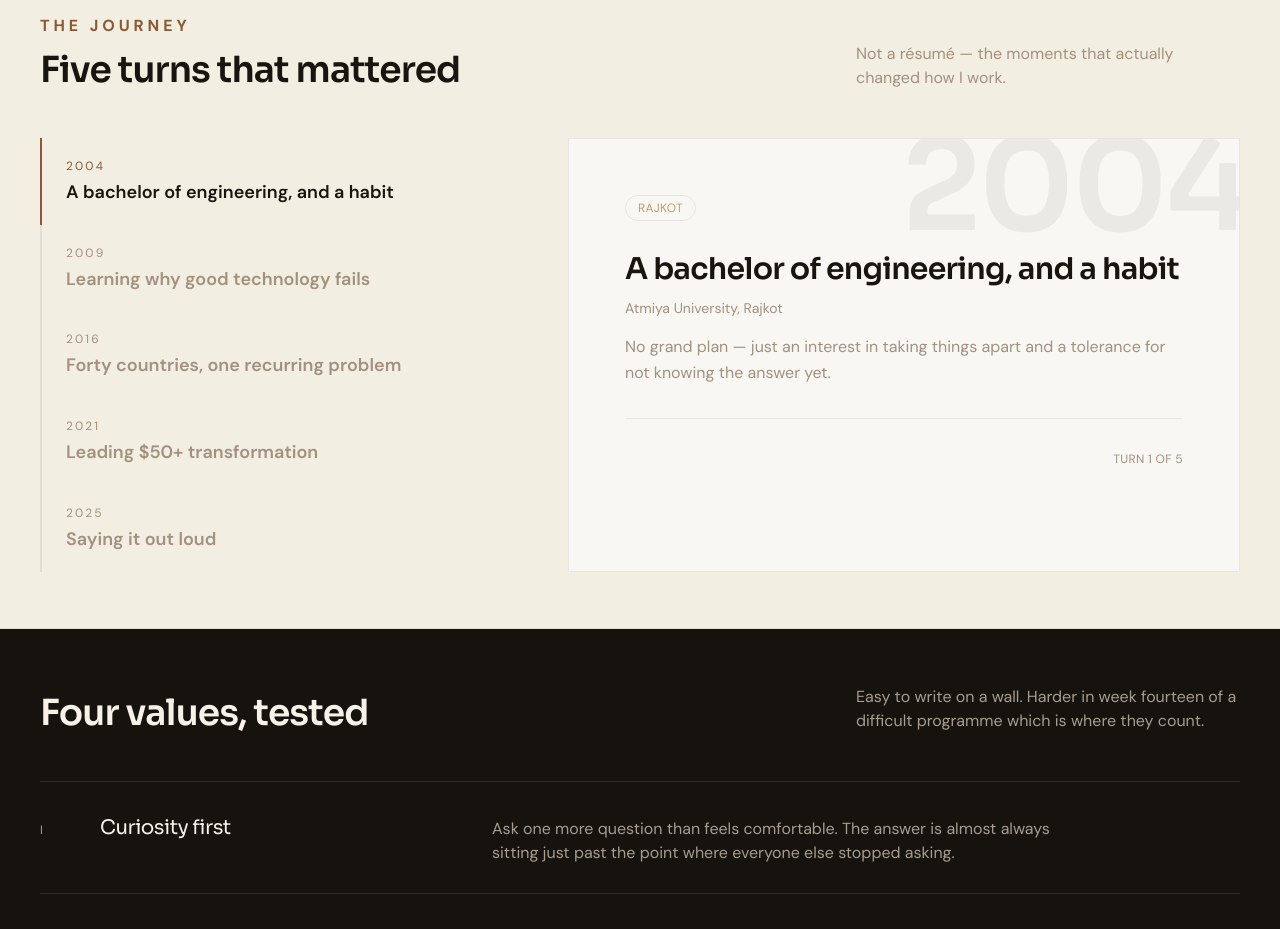
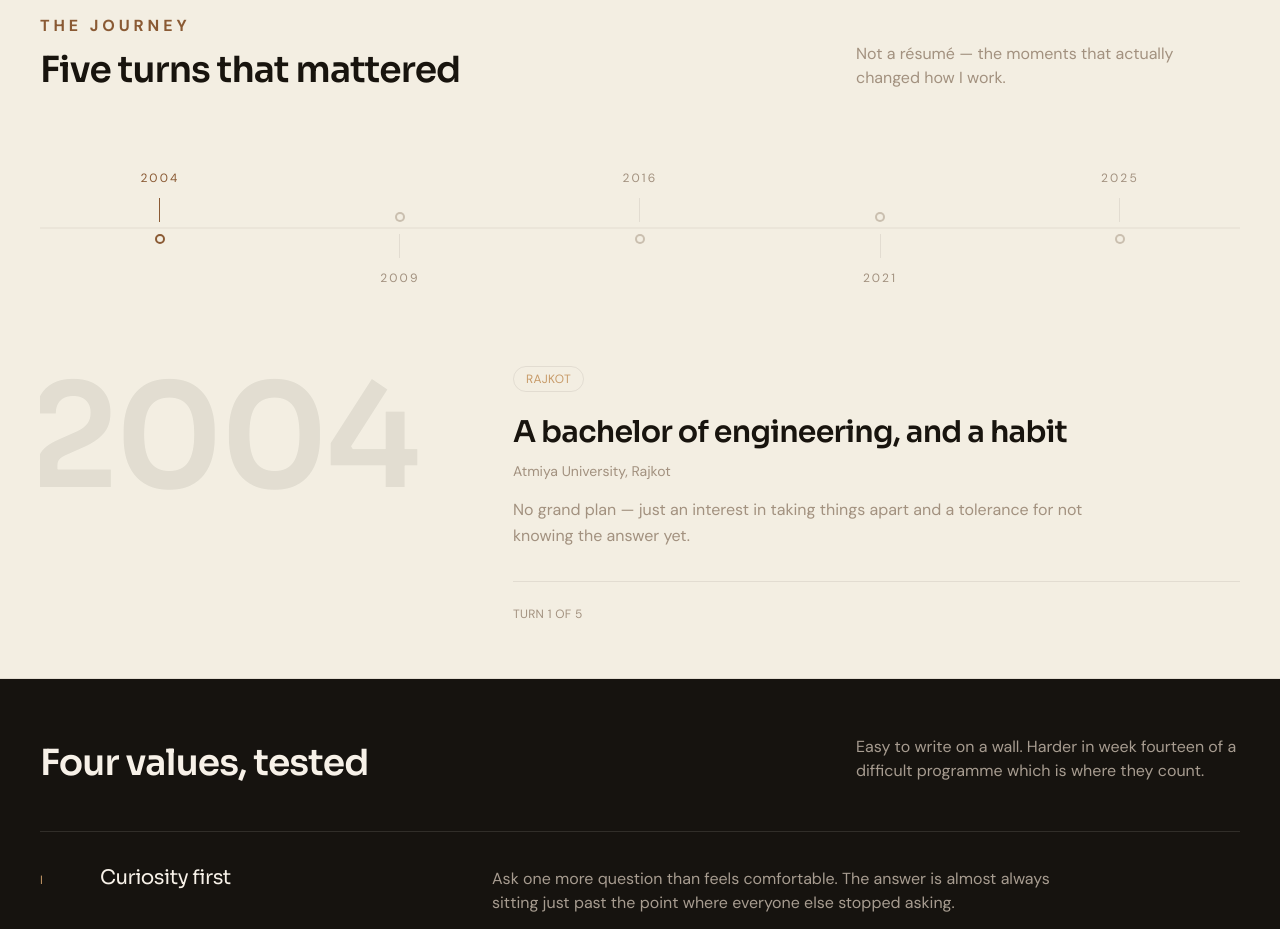
Before and after one commit to bhavipate1/vikas-portfolio, a Next.js app: page /about in a window 1280 px wide. Shown: the part 1600-2529 px from the top of the page. Built offline with nearby package versions, Linux system fonts and the light colour scheme.

Commit message:
About page: replace boxed timeline card with an editorial zigzag timeline; Home: fix contact-section spacing

```diff
--- a/components/about-sections.tsx
+++ b/components/about-sections.tsx
@@ -249,44 +249,81 @@ export function TurnsThatMattered() {
           </Reveal>
         </div>
 
-        <div className="mt-12 grid grid-cols-1 gap-8 lg:grid-cols-[1fr_1.4fr] lg:gap-12">
+        {/* Editorial zigzag timeline — replaces the boxed tab-list/card pattern */}
         <Reveal delay={0.1}>
-            {about.turns.items.map((item, i) => (
-              <motion.button
-                key={item.year}
-                type="button"
-                onClick={() => setActive(i)}
-                whileHover={{ x: 4 }}
-                transition={{ duration: 0.2 }}
-                className={`flex w-full flex-col gap-1.5 border-l-2 py-5 pl-5 text-left transition-colors sm:pl-6 ${
-                  active === i ? "border-[#8a5a34]" : "border-paper-border"
-                }`}
-              >
+          <div className="relative mt-20 hidden sm:block">
+            <div className="absolute left-0 right-0 top-1/2 h-px -translate-y-1/2 bg-paper-border" aria-hidden />
+            <div className="relative flex items-start justify-between">
+              {about.turns.items.map((item, i) => {
+                const label = (
                   <span
-                  className={`text-xs font-normal uppercase tracking-[0.18em] tabular-nums transition-colors ${
-                    active === i ? "text-[#8a5a34]" : "text-paper-muted"
+                    className={`whitespace-nowrap text-xs font-normal uppercase tracking-[0.18em] tabular-nums transition-colors ${
+                      active === i ? "text-[#8a5a34]" : "text-paper-muted group-hover:text-paper-foreground"
                     }`}
                   >
                     {item.year}
                   </span>
+                );
+                const stem = (
                   <span
-                  className={`text-base font-semibold leading-snug transition-colors sm:text-lg ${
-                    active === i ? "text-paper-foreground" : "text-paper-muted"
+                    className={`h-6 w-px transition-colors ${active === i ? "bg-[#8a5a34]" : "bg-paper-border"}`}
+                    aria-hidden
+                  />
+                );
+                const dot = (
+                  <span
+                    className={`relative z-10 h-2.5 w-2.5 shrink-0 rounded-full border-2 bg-paper transition-colors ${
+                      active === i ? "border-[#8a5a34] bg-[#8a5a34]" : "border-paper-muted/50 group-hover:border-paper-muted"
+                    }`}
+                  />
+                );
+                const above = (
+                  <span className="flex flex-col items-center gap-3 pb-3">
+                    {label}
+                    {stem}
+                  </span>
+                );
+                const below = (
+                  <span className="flex flex-col items-center gap-3 pt-3">
+                    {stem}
+                    {label}
+                  </span>
+                );
+                return (
+                  <button
+                    key={item.year}
+                    type="button"
+                    onClick={() => setActive(i)}
+                    className="group relative flex flex-1 flex-col items-center focus-visible:outline-2 focus-visible:outline-accent focus-visible:outline-offset-4"
+                  >
+                    {i % 2 === 0 ? above : <span className="h-[42px]" aria-hidden />}
+                    {dot}
+                    {i % 2 !== 0 ? below : <span className="h-[42px]" aria-hidden />}
+                  </button>
+                );
+              })}
+            </div>
+          </div>
+        </Reveal>
+
+        {/* Mobile: simple scrollable pill list */}
+        <Reveal delay={0.1} className="mt-8 flex gap-2 overflow-x-auto pb-1 sm:hidden">
+          {about.turns.items.map((item, i) => (
+            <button
+              key={item.year}
+              type="button"
+              onClick={() => setActive(i)}
+              className={`shrink-0 rounded-full border px-4 py-1.5 text-xs uppercase tracking-wide transition-colors ${
+                active === i ? "border-[#8a5a34] bg-[#8a5a34] text-white" : "border-paper-border text-paper-muted"
               }`}
             >
-                  {item.title}
-                </span>
-              </motion.button>
+              {item.year}
+            </button>
           ))}
         </Reveal>
 
-          <div className="relative overflow-hidden border border-paper-border bg-paper-surface p-8 sm:px-14 sm:pt-14 sm:pb-12">
-            <span
-              aria-hidden
-              className="pointer-events-none absolute -right-2 -top-4 select-none font-heading text-[6rem] font-semibold leading-none tracking-tight text-paper-foreground/[0.06] sm:text-[8rem]"
-            >
-              {current.year}
-            </span>
+        {/* Content — no bordered card; the giant year numeral bleeds off the edge */}
+        <div className="relative mt-14 overflow-hidden sm:mt-20">
           <AnimatePresence mode="wait">
             <motion.div
               key={active}
@@ -294,8 +331,15 @@ export function TurnsThatMattered() {
               animate={{ opacity: 1, y: 0 }}
               exit={{ opacity: 0, y: -12 }}
               transition={{ duration: 0.35, ease: [0.22, 1, 0.36, 1] }}
-                className="relative"
+              className="grid grid-cols-1 items-start gap-6 lg:grid-cols-[0.9fr_1.6fr] lg:gap-16"
             >
+              <span
+                aria-hidden
+                className="select-none font-heading text-[6rem] font-semibold leading-none tracking-tight text-paper-foreground/[0.08] sm:text-[9rem] lg:-ml-3"
+              >
+                {current.year}
+              </span>
+              <div>
                 {current.tag ? (
                   <span className="inline-flex items-center rounded-full border border-paper-border px-3 py-1 text-xs uppercase tracking-wide text-accent">
                     {current.tag}
@@ -303,20 +347,21 @@ export function TurnsThatMattered() {
                 ) : (
                   <span className="block h-[26px]" />
                 )}
-                <h3 className="mt-7 text-2xl font-semibold leading-snug text-paper-foreground sm:text-3xl">
+                <h3 className="mt-5 text-2xl font-semibold leading-snug text-paper-foreground sm:text-3xl">
                   {current.title}
                 </h3>
                 {current.school && <p className="mt-2 text-sm text-paper-muted">{current.school}</p>}
-                {current.body && <p className="mt-4 text-sm leading-relaxed text-paper-muted sm:text-base">{current.body}</p>}
-                <div className="mt-8 flex items-center justify-between gap-5 border-t border-paper-border pt-8">
-                  <span aria-hidden />
+                {current.body && (
+                  <p className="mt-4 max-w-xl text-sm leading-relaxed text-paper-muted sm:text-base">{current.body}</p>
+                )}
+                <div className="mt-8 flex items-center gap-3 border-t border-paper-border pt-6">
                   <span className="text-xs uppercase tracking-wide text-paper-muted">
                     Turn {active + 1} of {about.turns.items.length}
                   </span>
                 </div>
+              </div>
             </motion.div>
           </AnimatePresence>
-          </div>
         </div>
       </div>
     </section>
```
Lines whose indentation alone changed are shown as unchanged.
